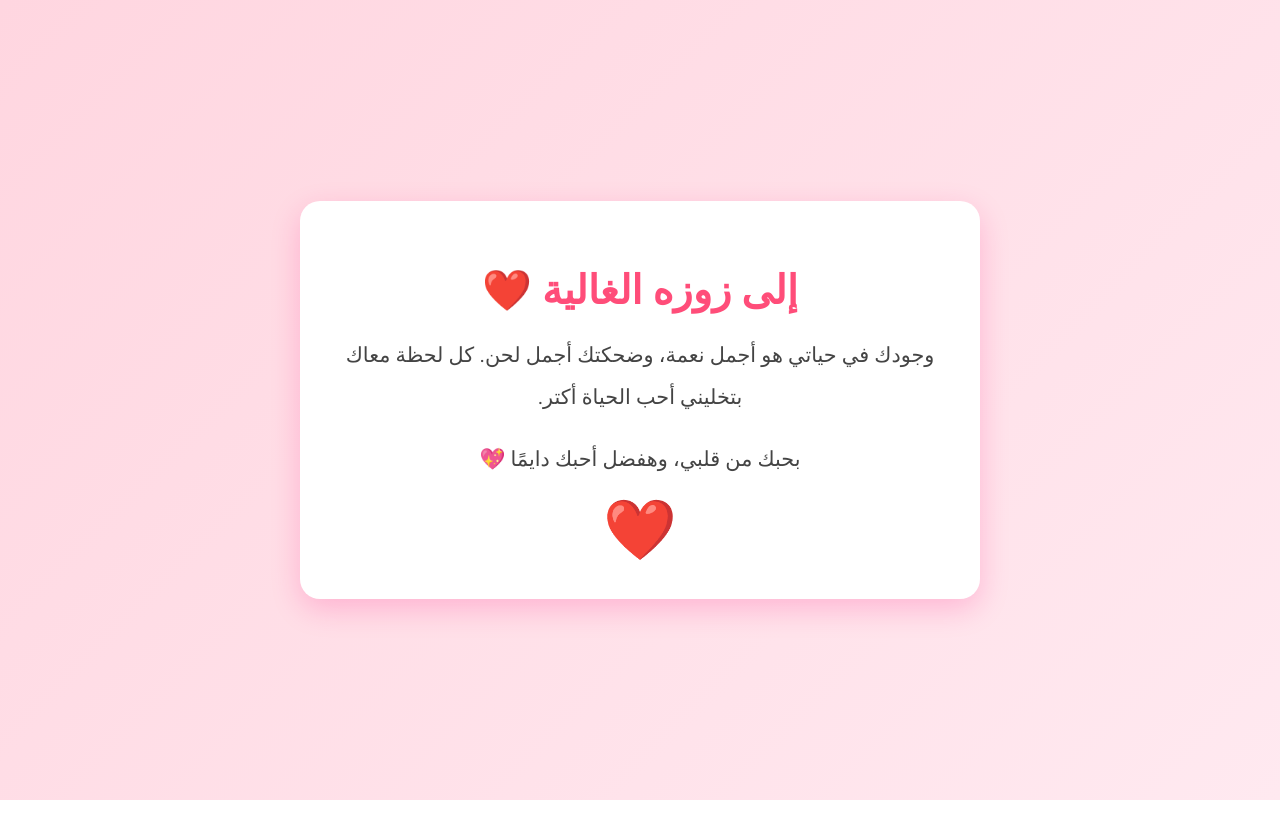
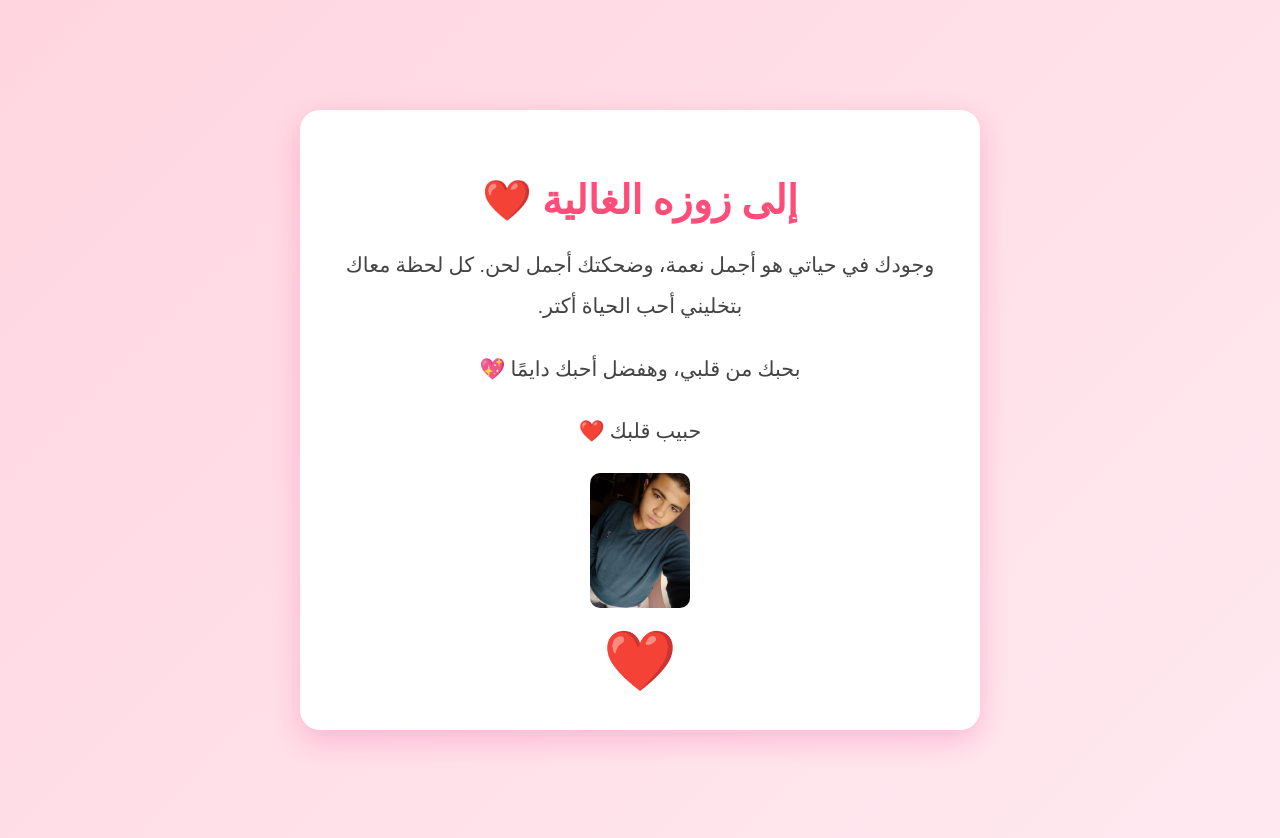
Before and after one commit to mahmoudmaherofficial/luxelane-backend, a website: page public/home.html in a window 1280 px wide. Before the commit the page ends 800 px from the top, so only its background shows below. Drawn offline with Linux system fonts and the light colour scheme.

Commit message:
update : zoza

```diff
--- a/public/home.html
+++ b/public/home.html
@@ -200,6 +200,7 @@
       justify-content: center;
       align-items: center;
       height: 100vh;
+      padding: 20px;
     }
 
     .love-container {
@@ -255,6 +256,10 @@
     <p>
       بحبك من قلبي، وهفضل أحبك دايمًا 💖
     </p>
+    <p>
+      حبيب قلبك ❤️
+    </p>
+    <img src="love.jpg" alt="Love Image" width="100" style="border-radius: 10px;">
     <div class="heart">❤️</div>
   </div>
 </body>
```
Also changed, not shown: public/love.jpg (added).
